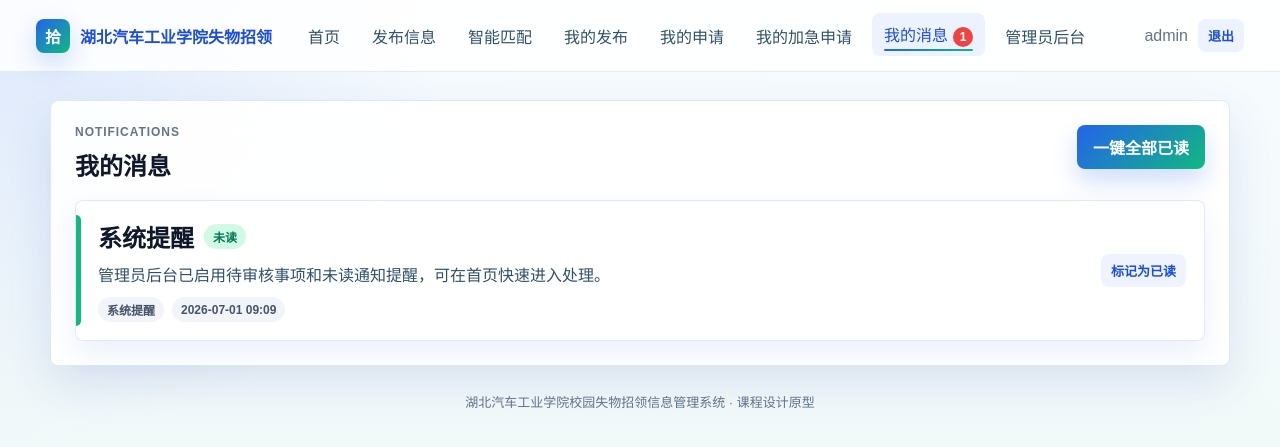
After one commit to fyx722384-commits/campus_lost_found, a Flask app: page /my-notifications in a window 1280 px wide. The commit adds this page. Shown: the top 447 px of the page. Run offline with Flask 3, Linux system fonts and the light colour scheme; the visitor is signed in with stand-in values (Sample User, id 1); data comes from the database, SQL or seed files in the repository.

Commit message:
Add notification center and claim verification hints

```diff
--- a/app.py
+++ b/app.py
@@ -18,6 +18,7 @@ from services import (
     claim_service,
     item_service,
     match_service,
+    notification_service,
     priority_service,
     stats_service,
 )
@@ -84,13 +85,15 @@ def admin_required(view):
 
 @app.context_processor
 def inject_globals():
+    user = current_user()
     return {
-        "current_user": current_user(),
+        "current_user": user,
         "categories": CATEGORIES,
         "item_statuses": ITEM_STATUSES,
         "claim_statuses": CLAIM_STATUSES,
         "priority_levels": PRIORITY_LEVELS,
         "priority_statuses": PRIORITY_STATUSES,
+        "unread_notification_count": notification_service.count_unread(user.id) if user else 0,
     }
 
 
@@ -340,9 +343,40 @@ def my_claims():
     )
 
 
+@app.route("/my-notifications")
+@login_required
+def my_notifications():
+    user = current_user()
+    return render_template(
+        "my_notifications.html",
+        notifications=notification_service.get_user_notifications(user.id),
+    )
+
+
+@app.route("/notification/read/<int:notification_id>", methods=["POST"])
+@login_required
+def mark_notification_read(notification_id):
+    user = current_user()
+    if notification_service.mark_as_read(notification_id, user.id):
+        flash("消息已标记为已读。", "success")
+    else:
+        flash("消息不存在或无权操作。", "warning")
+    return redirect(request.referrer or url_for("my_notifications"))
+
+
+@app.route("/notifications/read-all", methods=["POST"])
+@login_required
+def mark_all_notifications_read():
+    user = current_user()
+    notification_service.mark_all_as_read(user.id)
+    flash("所有消息已标记为已读。", "success")
+    return redirect(url_for("my_notifications"))
+
+
 @app.route("/admin")
 @admin_required
 def admin_dashboard():
+    user = current_user()
     return render_template(
         "admin_dashboard.html",
         stats=stats_service.dashboard_stats(),
@@ -350,6 +384,7 @@ def admin_dashboard():
         trend_stats=stats_service.trend_stats(),
         claims=claim_service.list_claims(),
         priority_requests=priority_service.get_admin_priority_requests("待审核"),
+        admin_unread_notifications=notification_service.count_unread(user.id),
     )
 
 
@@ -386,8 +421,11 @@ def admin_claims():
         claim_id = request.form.get("claim_id", type=int)
         status = request.form.get("status")
         if status in CLAIM_STATUSES:
-            claim_service.review_claim(claim_id, status, user.id)
-            flash("认领申请审核状态已更新。", "success")
+            try:
+                claim_service.review_claim(claim_id, status, user.id)
+                flash("认领申请审核状态已更新。", "success")
+            except ValueError as exc:
+                flash(str(exc), "warning")
         return redirect(url_for("admin_claims", status=request.args.get("status", "")))
     status = request.args.get("status", "")
     return render_template(
--- a/static/css/style.css
+++ b/static/css/style.css
@@ -163,6 +163,21 @@ th {
     transform: scaleX(1);
 }
 
+.nav-count {
+    display: inline-flex;
+    align-items: center;
+    justify-content: center;
+    min-width: 20px;
+    height: 20px;
+    margin-left: 5px;
+    padding: 0 6px;
+    border-radius: 999px;
+    color: #fff;
+    background: var(--red);
+    font-size: 12px;
+    font-weight: 800;
+}
+
 .user-box {
     gap: 10px;
     color: var(--muted);
@@ -293,6 +308,13 @@ th {
 
 .btn:hover {
     transform: translateY(-2px);
+}
+
+.btn:disabled {
+    cursor: not-allowed;
+    opacity: 0.58;
+    transform: none;
+    box-shadow: none;
 }
 
 .btn:active {
@@ -1009,6 +1031,170 @@ th {
     transform: translateX(0);
 }
 
+.admin-reminder-grid {
+    display: grid;
+    grid-template-columns: repeat(3, 1fr);
+    gap: 14px;
+    margin: 18px 0;
+}
+
+.admin-reminder-card {
+    display: block;
+    padding: 18px;
+    border: 1px solid rgba(219, 231, 243, 0.9);
+    border-radius: var(--radius);
+    background: linear-gradient(135deg, rgba(239, 246, 255, 0.96), rgba(255, 255, 255, 0.96));
+    box-shadow: var(--shadow);
+    transition: transform 0.2s ease, box-shadow 0.2s ease, border-color 0.2s ease;
+}
+
+.admin-reminder-card:hover {
+    transform: translateY(-5px);
+    border-color: rgba(37, 99, 235, 0.3);
+    box-shadow: 0 24px 58px rgba(30, 64, 175, 0.17);
+}
+
+.admin-reminder-card.priority {
+    background: linear-gradient(135deg, #fff7ed, #ffffff);
+    border-color: #fed7aa;
+}
+
+.admin-reminder-card.message {
+    background: linear-gradient(135deg, #ecfdf5, #ffffff);
+    border-color: #bbf7d0;
+}
+
+.admin-reminder-card span,
+.admin-reminder-card small {
+    color: var(--muted);
+}
+
+.admin-reminder-card strong {
+    display: block;
+    margin: 8px 0 4px;
+    color: var(--blue-dark);
+    font-size: 30px;
+}
+
+.admin-reminder-card.priority strong {
+    color: #ea580c;
+}
+
+.admin-reminder-card.message strong {
+    color: var(--green-dark);
+}
+
+.notification-page {
+    animation: riseIn 0.45s ease both;
+}
+
+.notification-toolbar {
+    display: flex;
+    align-items: start;
+    justify-content: space-between;
+    gap: 16px;
+}
+
+.notification-list {
+    display: grid;
+    gap: 14px;
+}
+
+.notification-card {
+    position: relative;
+    display: flex;
+    align-items: center;
+    justify-content: space-between;
+    gap: 16px;
+    padding: 18px 18px 18px 22px;
+    border: 1px solid rgba(219, 231, 243, 0.9);
+    border-radius: var(--radius);
+    background: rgba(255, 255, 255, 0.94);
+    box-shadow: 0 12px 28px rgba(30, 64, 175, 0.08);
+    transition: transform 0.2s ease, box-shadow 0.2s ease, border-color 0.2s ease, opacity 0.2s ease;
+}
+
+.notification-card::before {
+    content: "";
+    position: absolute;
+    top: 14px;
+    bottom: 14px;
+    left: 0;
+    width: 5px;
+    border-radius: 0 999px 999px 0;
+    background: var(--green);
+}
+
+.notification-card.read {
+    opacity: 0.72;
+}
+
+.notification-card.read::before {
+    background: #cbd5e1;
+}
+
+.notification-card:hover {
+    transform: translateY(-5px);
+    border-color: rgba(37, 99, 235, 0.28);
+    box-shadow: 0 24px 58px rgba(30, 64, 175, 0.17);
+}
+
+.notification-main {
+    display: grid;
+    gap: 8px;
+}
+
+.notification-heading {
+    display: flex;
+    align-items: center;
+    gap: 10px;
+    flex-wrap: wrap;
+}
+
+.notification-heading h2,
+.notification-main p {
+    margin: 0;
+}
+
+.notification-main p {
+    color: #31516a;
+    line-height: 1.7;
+}
+
+.notification-meta {
+    display: flex;
+    gap: 8px;
+    flex-wrap: wrap;
+}
+
+.notification-meta span,
+.unread-label,
+.read-label {
+    display: inline-flex;
+    align-items: center;
+    width: fit-content;
+    min-height: 24px;
+    padding: 4px 9px;
+    border-radius: 999px;
+    font-size: 12px;
+    font-weight: 800;
+}
+
+.notification-meta span {
+    color: #475569;
+    background: #f1f5f9;
+}
+
+.unread-label {
+    color: #047857;
+    background: #d1fae5;
+}
+
+.read-label {
+    color: #475569;
+    background: #e2e8f0;
+}
+
 .dashboard-grid {
     display: grid;
     grid-template-columns: 1fr 1fr;
@@ -1207,7 +1393,8 @@ th {
     .dashboard-grid,
     .match-card,
     .form-grid.two-col,
-    .priority-level-grid {
+    .priority-level-grid,
+    .admin-reminder-grid {
         grid-template-columns: 1fr;
     }
 
@@ -1223,6 +1410,12 @@ th {
     .side-card,
     .admin-sidebar {
         position: static;
+    }
+
+    .notification-toolbar,
+    .notification-card {
+        align-items: stretch;
+        flex-direction: column;
     }
 }
 
--- a/static/js/main.js
+++ b/static/js/main.js
@@ -79,4 +79,14 @@
         select.addEventListener("change", updateTip);
         updateTip();
     });
+
+    document.querySelectorAll("[data-read-form]").forEach(function (form) {
+        form.addEventListener("submit", function () {
+            var button = form.querySelector("button[type='submit']");
+            if (!button) return;
+            button.dataset.originalText = button.textContent;
+            button.textContent = "处理中...";
+            button.disabled = true;
+        });
+    });
 })();
--- a/templates/admin_claims.html
+++ b/templates/admin_claims.html
@@ -25,7 +25,7 @@
                     <span class="status-badge {{ claim.status|status_class }}">{{ claim.status }}</span>
                 </div>
                 <p><strong>申请人：</strong>{{ claim.applicant_name }}</p>
-                <p><strong>申请说明：</strong>{{ claim.reason }}</p>
+                <p><strong>认领说明 / 物品特征证明：</strong>{{ claim.reason }}</p>
                 <p><strong>联系方式：</strong>{{ claim.contact }}</p>
                 <p class="muted">申请时间：{{ claim.created_at|short_time }}</p>
                 <form method="post" class="review-actions">
--- a/templates/base.html
+++ b/templates/base.html
@@ -21,6 +21,9 @@
         <a class="{% if request.endpoint == 'my_items' %}active{% endif %}" href="{{ url_for('my_items') }}">我的发布</a>
         <a class="{% if request.endpoint == 'my_claims' %}active{% endif %}" href="{{ url_for('my_claims') }}">我的申请</a>
         <a class="{% if request.endpoint == 'my_priority' %}active{% endif %}" href="{{ url_for('my_priority') }}">我的加急申请</a>
+        <a class="{% if request.endpoint == 'my_notifications' %}active{% endif %}" href="{{ url_for('my_notifications') }}">
+            我的消息{% if unread_notification_count %}<span class="nav-count">{{ unread_notification_count }}</span>{% endif %}
+        </a>
         {% if current_user.is_admin() %}
         <a class="{% if request.endpoint and request.endpoint.startswith('admin_') %}active{% endif %}" href="{{ url_for('admin_dashboard') }}">管理员后台</a>
         {% endif %}
--- a/templates/item_detail.html
+++ b/templates/item_detail.html
@@ -52,10 +52,10 @@
         {% endif %}
         {% elif item.can_claim() or item.status == '认领中' %}
         <h2>提交认领申请</h2>
-        <p class="muted">请写清能证明归属的特征，管理员会根据申请说明进行审核。</p>
+        <p class="muted">请填写能够证明物品属于你的信息，例如物品颜色、品牌、特殊标记、丢失地点、丢失时间等。</p>
         <form method="post" class="form-grid">
-            <label>申请说明
-                <textarea name="reason" rows="5" placeholder="例如：物品特殊标记、遗失时间、可验证内容" required></textarea>
+            <label>认领说明 / 物品特征证明
+                <textarea name="reason" rows="5" placeholder="例如：物品颜色、品牌、特殊标记、丢失地点、丢失时间等" required></textarea>
             </label>
             <label>联系方式
                 <input name="contact" value="{{ current_user.phone }}" placeholder="请填写可联系到你的方式" required>
--- /dev/null
+++ b/templates/my_notifications.html
@@ -0,0 +1,44 @@
+{% extends "base.html" %}
+{% block title %}我的消息 - 湖北汽车工业学院校园失物招领信息管理系统{% endblock %}
+{% block content %}
+<section class="content-card wide notification-page">
+    <div class="notification-toolbar">
+        <div class="section-title">
+            <p class="eyebrow">Notifications</p>
+            <h1>我的消息</h1>
+        </div>
+        <form method="post" action="{{ url_for('mark_all_notifications_read') }}" data-read-form>
+            <button class="btn btn-primary" type="submit" {% if not unread_notification_count %}disabled{% endif %}>一键全部已读</button>
+        </form>
+    </div>
+
+    <div class="notification-list">
+        {% for notification in notifications %}
+        <article class="notification-card {% if notification.is_unread() %}unread{% else %}read{% endif %}">
+            <div class="notification-main">
+                <div class="notification-heading">
+                    <h2>{{ notification.title }}</h2>
+                    {% if notification.is_unread() %}
+                    <span class="unread-label">未读</span>
+                    {% else %}
+                    <span class="read-label">已读</span>
+                    {% endif %}
+                </div>
+                <p>{{ notification.content }}</p>
+                <div class="notification-meta">
+                    <span>{{ notification.notification_type }}</span>
+                    <span>{{ notification.created_at|short_time }}</span>
+                </div>
+            </div>
+            {% if notification.is_unread() %}
+            <form method="post" action="{{ url_for('mark_notification_read', notification_id=notification.id) }}" data-read-form>
+                <button class="btn btn-sm btn-ghost" type="submit">标记为已读</button>
+            </form>
+            {% endif %}
+        </article>
+        {% else %}
+        <div class="empty-state">暂无站内消息。</div>
+        {% endfor %}
+    </div>
+</section>
+{% endblock %}
```
Also changed, not shown: database.py (+13 -0 lines), models.py (+46 -0 lines), seed_data.py (+87 -4 lines), services.py (+157 -16 lines), templates/admin_dashboard.html (+17 -0 lines).
